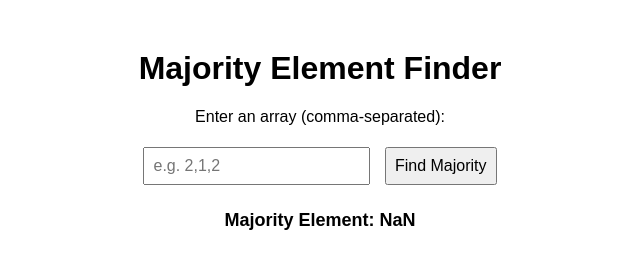
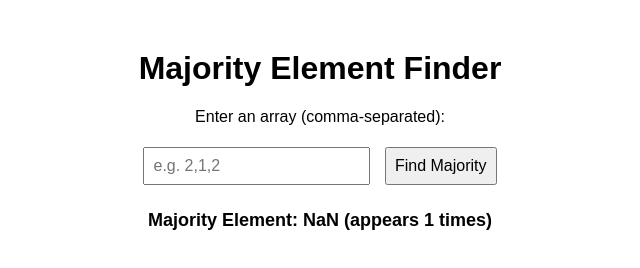
Before and after one commit to acciojob/Majority-Element-Ishan-Riyal, a website: page main.html in a window 1280 px wide. Both pictures are taken after a click on the button "Find Majority". Shown: the whole page, without its empty margins (320-960 px from the left). Drawn offline with Linux system fonts and the light colour scheme.

Commit message:
created a submission

```diff
--- a/main.html
+++ b/main.html
@@ -29,25 +29,20 @@
   <div id="result"></div>
 
   <script>
-    // Boyer-Moore Voting Algorithm
-    function majorityElement(nums) {
-      let candidate = null;
-      let count = 0;
-      for (let num of nums) {
-        if (count === 0) {
-          candidate = num;
-        }
-        count += (num === candidate) ? 1 : -1;
-      }
-      return candidate;
-    }
-
     function findMajority() {
       const input = document.getElementById("arrayInput").value;
       const nums = input.split(",").map(x => parseInt(x.trim(), 10));
-      const result = majorityElement(nums);
-      document.getElementById("result").innerText =
-        "Majority Element: " + result;
+      const counts = {};
+      const n = nums.length;
+
+      for (let num of nums) {
+        counts[num] = (counts[num] || 0) + 1;
+        if (counts[num] > Math.floor(n / 2)) {
+          document.getElementById("result").innerText =
+            "Majority Element: " + num + " (appears " + counts[num] + " times)";
+          return;
+        }
+      }
     }
   </script>
 </body>
```
